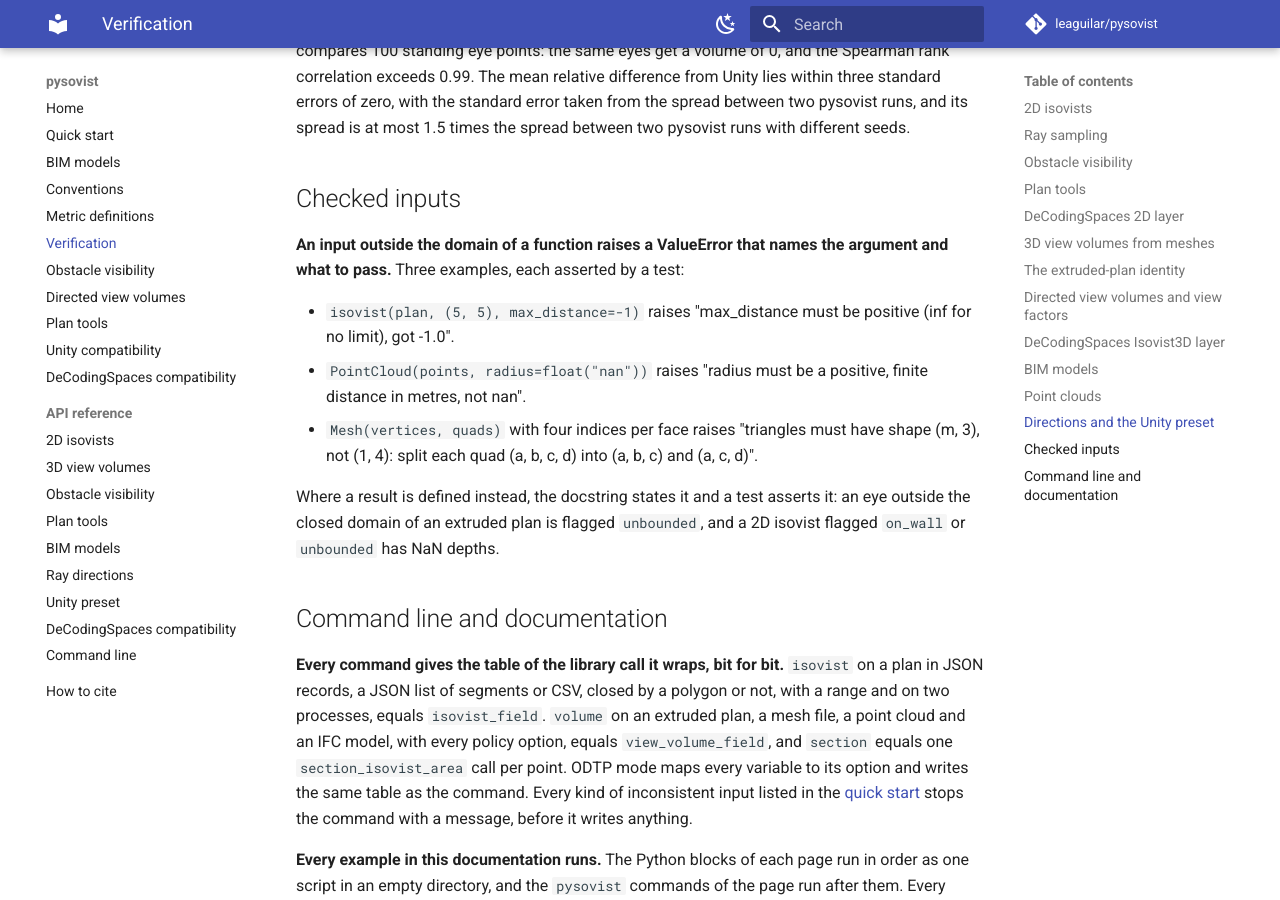
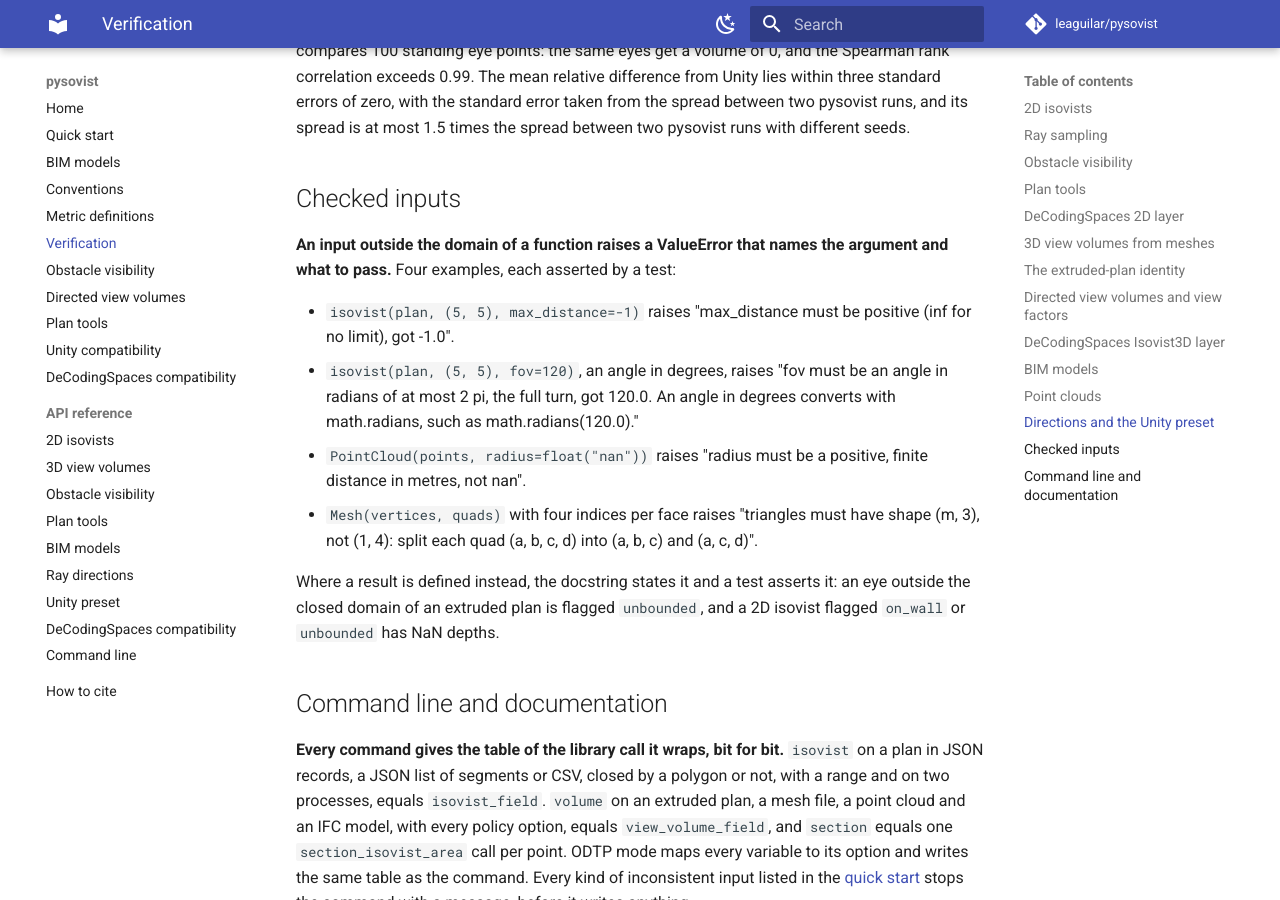
Before and after one commit to leaguilar/pysovist, an MkDocs documentation site: the page built from docs/verification.md, in a window 1280 px wide and 900 px high, scrolled down 7870 px. Built offline with MkDocs 1.6.1 and Material for MkDocs 9.7.7, drawn with Linux system fonts in a browser that asks for light colours; comment, search, counter and statistics services are not loaded.

Commit message:
Verification page quotes the message for a field of view in degrees

```diff
--- a/docs/verification.md
+++ b/docs/verification.md
@@ -137,9 +137,10 @@ The Unity frame transform equals the composition of the Unity loader's axis swap
 
 ## Checked inputs
 
-**An input outside the domain of a function raises a ValueError that names the argument and what to pass.** Three examples, each asserted by a test:
+**An input outside the domain of a function raises a ValueError that names the argument and what to pass.** Four examples, each asserted by a test:
 
 - `isovist(plan, (5, 5), max_distance=-1)` raises "max_distance must be positive (inf for no limit), got -1.0".
+- `isovist(plan, (5, 5), fov=120)`, an angle in degrees, raises "fov must be an angle in radians of at most 2 pi, the full turn, got 120.0. An angle in degrees converts with math.radians, such as math.radians(120.0)."
 - `PointCloud(points, radius=float("nan"))` raises "radius must be a positive, finite distance in metres, not nan".
 - `Mesh(vertices, quads)` with four indices per face raises "triangles must have shape (m, 3), not (1, 4): split each quad (a, b, c, d) into (a, b, c) and (a, c, d)".
 
```
Also changed, not shown: 1 other file.
